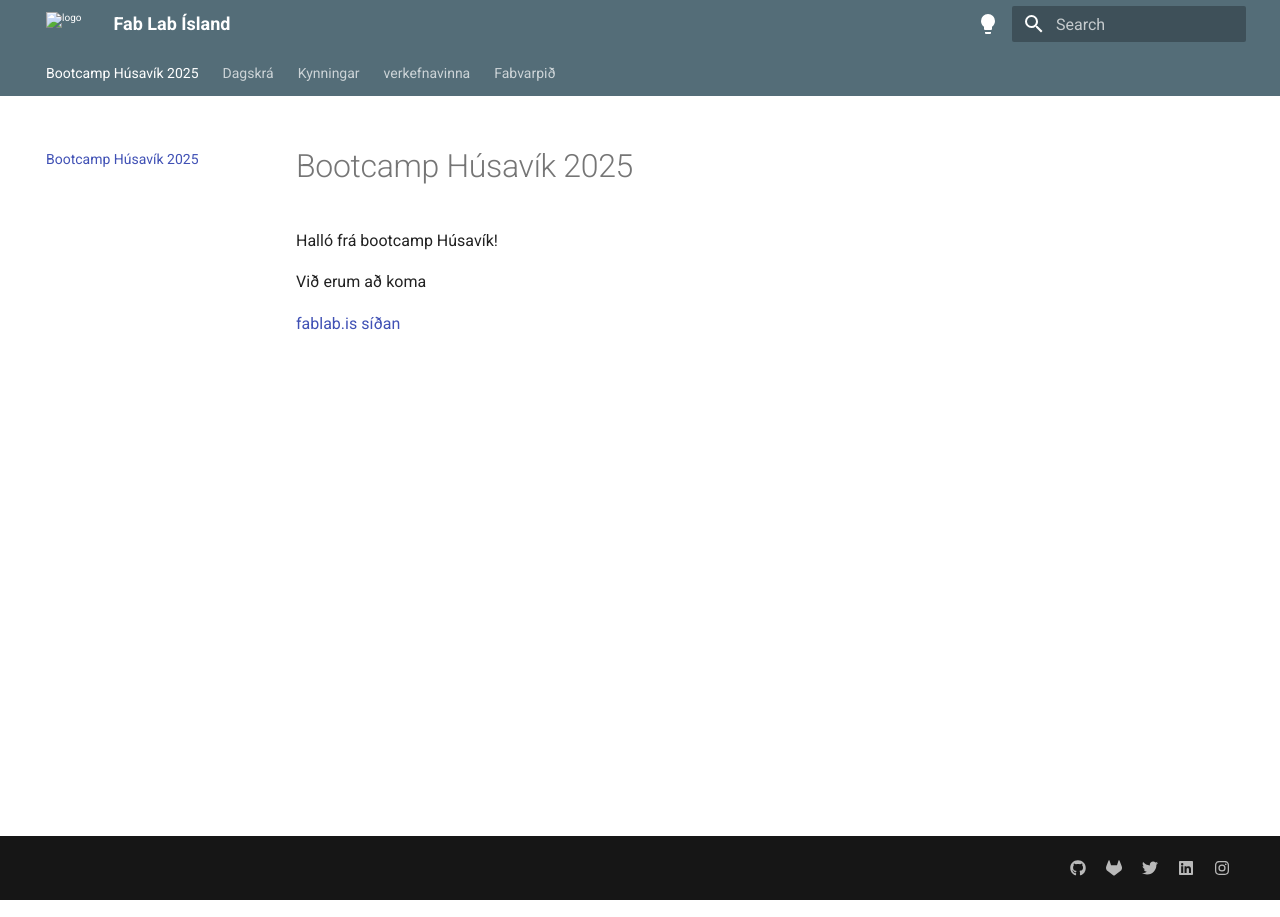
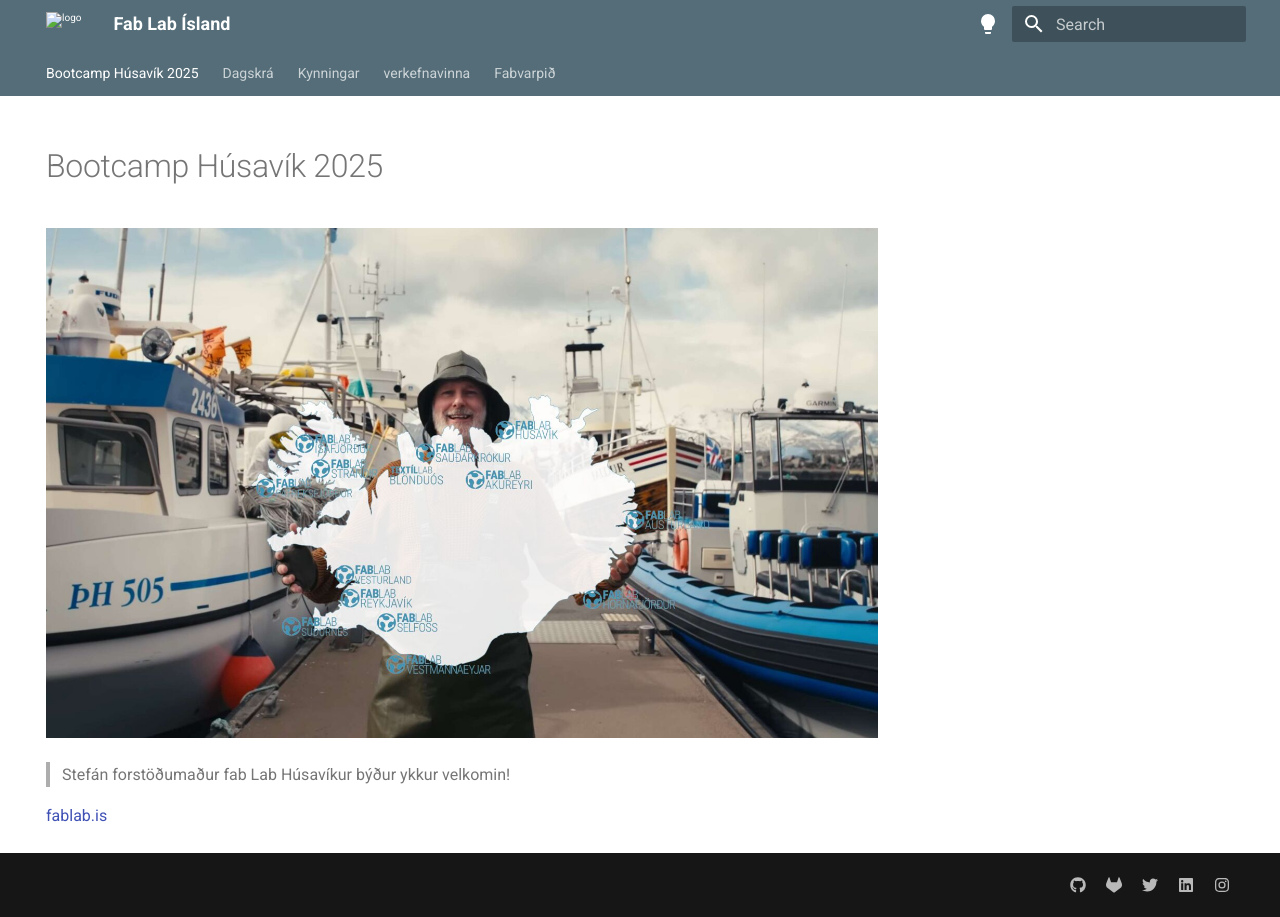
Before and after one commit to Fab-Lab-Island/fli-bootcamp-2025, an MkDocs documentation site: the page built from docs/index.md, in a window 1280 px wide. Built offline with MkDocs 1.6.1 and Material for MkDocs 9.7.7, drawn with Linux system fonts in a browser that asks for light colours.

Commit message:
Stefán býður ykkur velkomin

```diff
--- a/docs/index.md
+++ b/docs/index.md
@@ -1,7 +1,14 @@
+---
+hide:
+  - navigation
+  - toc
+  - path
+---
+
 # Bootcamp Húsavík 2025
 
-Halló frá bootcamp Húsavík!
+![velkomin](assets/img/index/velkomin_comp.jpg){width=70%}
 
-Við erum að koma
+> Stefán forstöðumaður fab Lab Húsavíkur býður ykkur velkomin!
 
-[fablab.is síðan](https://fablab.is/)
+[fablab.is](https://fablab.is/)
```
Also changed, not shown: docs/assets/img/index/velkomin_comp.jpg (added).
